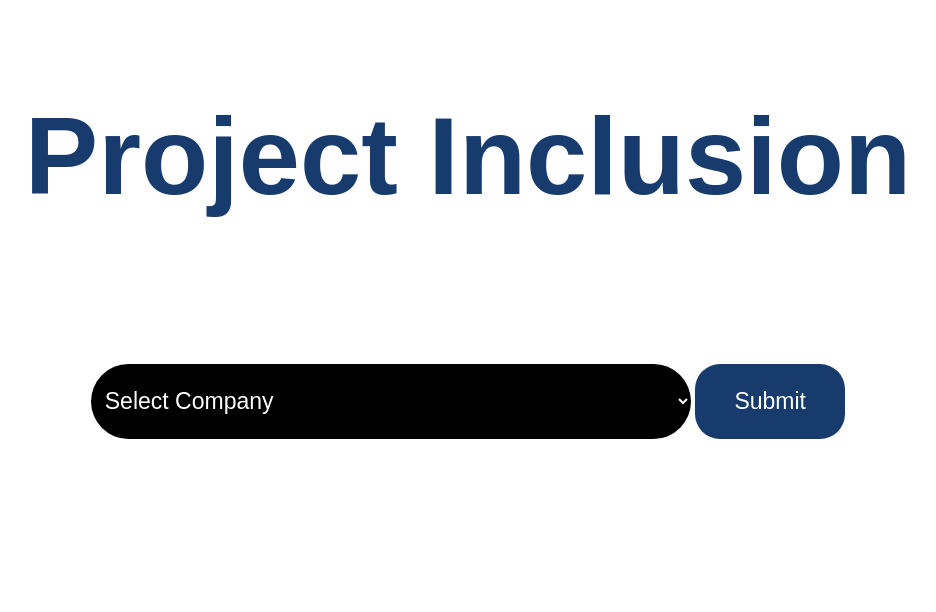
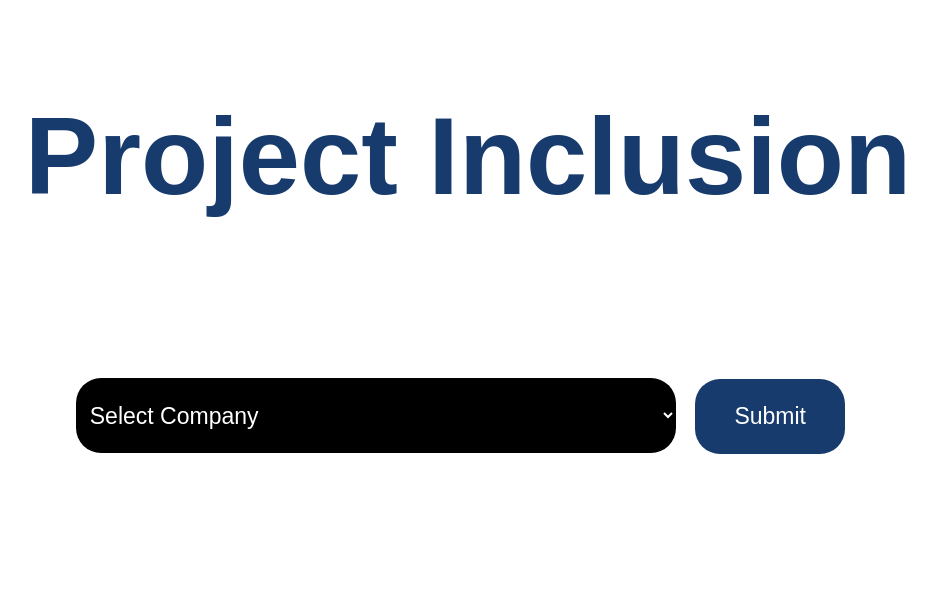
Before and after one commit to sawhney-kartik/inclusive-employement, a Flask app: page / in a window 1280 px wide. Shown: the top 612 px of the page, without its empty margins (172-1108 px from the left). Run offline with Flask 2, Linux system fonts and the light colour scheme; some libraries are stand-ins or nearby versions.

Commit message:
homepage changes

```diff
--- a/Website/templates/welcome.html
+++ b/Website/templates/welcome.html
@@ -46,7 +46,7 @@
     background-color: black ;
     padding: 10px;
     border: none;
-    border-radius: 100px;
+    border-radius: 25px;
     outline: none;
     width: 600px;
     /*font-family: sans-serif;*/
@@ -138,7 +138,7 @@ h1{
               <option value="intel">Intel</option>
               <option value="microsoft">Microsoft</option>
             </select>
-          <button type="button" id="buttonId" class="submit_button">Submit</button>
+          <button type="button" id="buttonId" class="submit_button" style="margin: 15px">Submit</button>
           </form>
     </div>
       </center>
```
